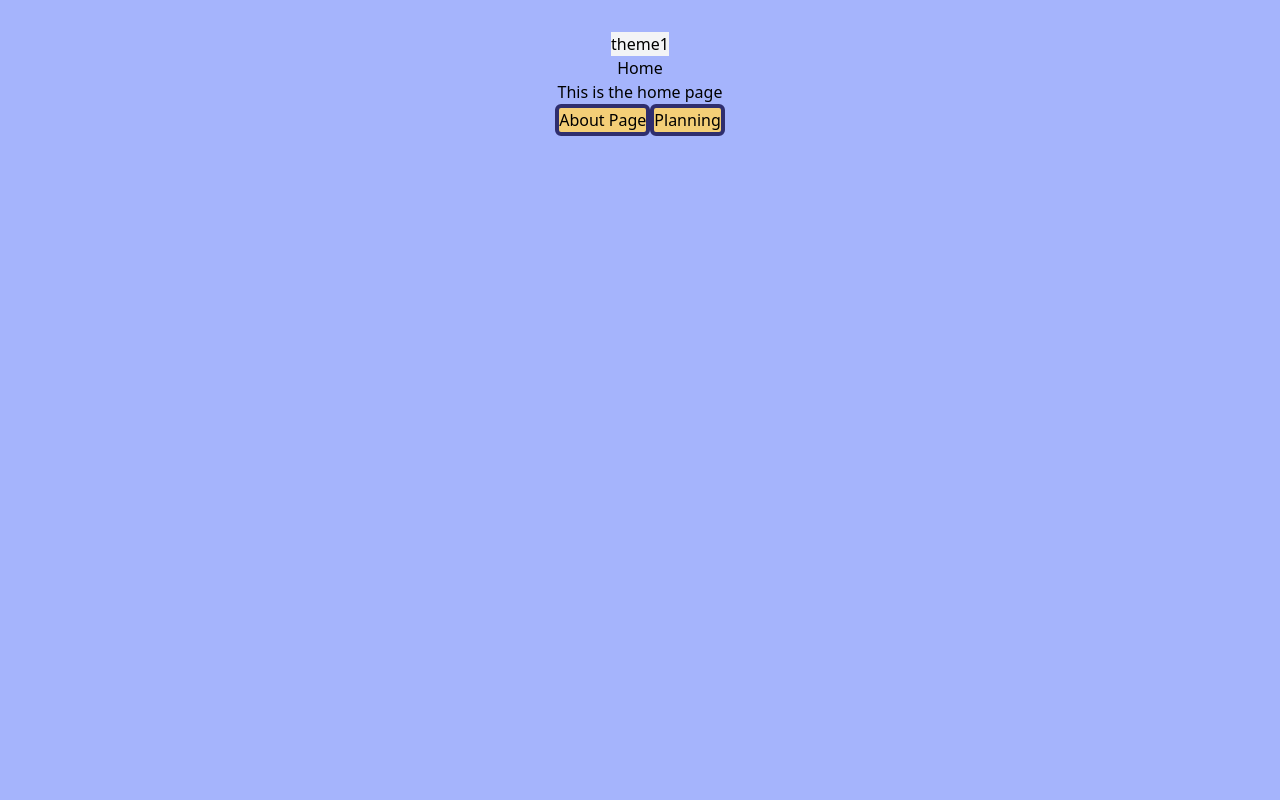
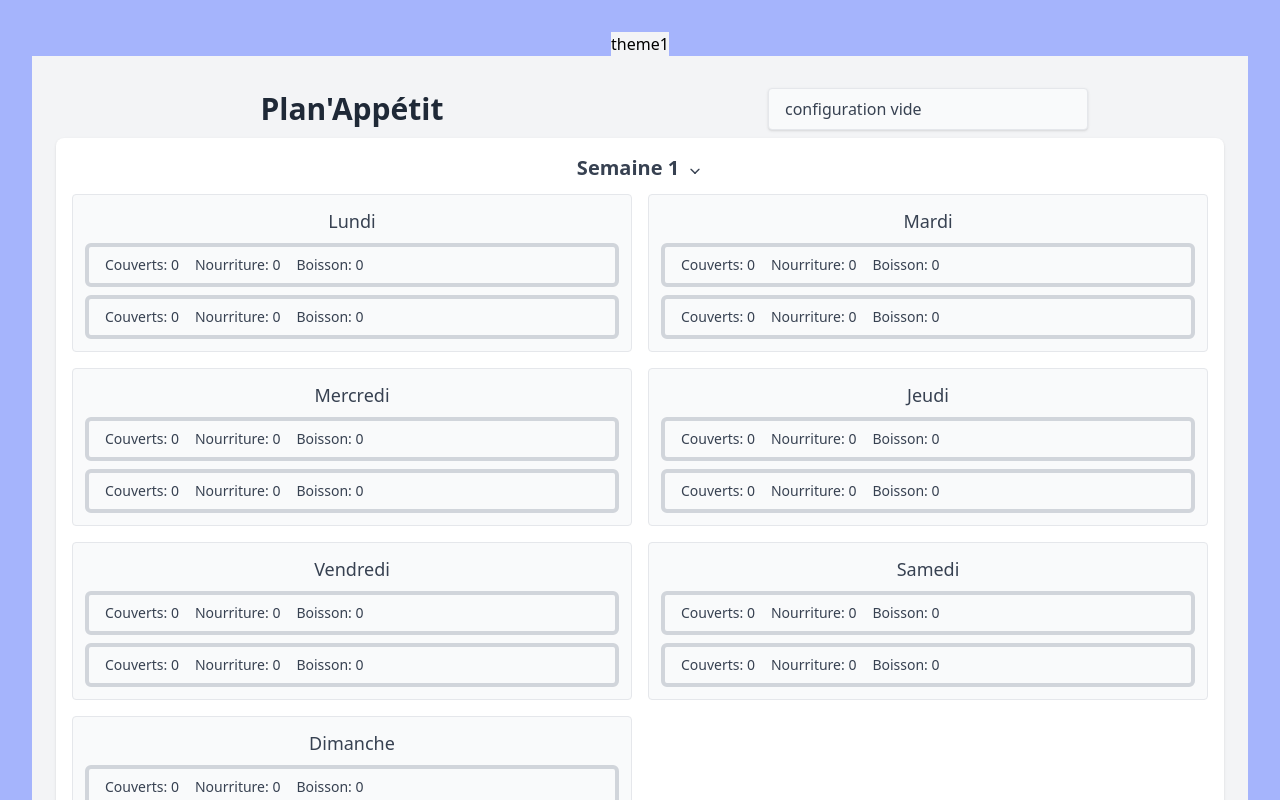
Before and after one commit to ArthurCouturier/plan-appetit, a React (Vite) app: page / in a window 1280 px wide. Shown: the top 800 px of the page. Built offline with nearby package versions, Linux system fonts and the light colour scheme.

Commit message:
fix: :fire: removed home page & about page

```diff
--- a/src/pages/About.tsx
+++ /dev/null
@@ -1,13 +0,0 @@
-import { Link } from "react-router-dom";
-
-export default function About() {
-    return (
-        <div>
-            <h1>About</h1>
-            <p>This is the about page</p>
-            <button className="rounded-md border-4 border-coutPurple bg-coutYellow">
-                <Link to="/">Home Page</Link>
-            </button>
-        </div>
-    )
-}
--- a/src/pages/Home.tsx
+++ /dev/null
@@ -1,16 +0,0 @@
-import { Link } from "react-router-dom";
-
-export default function Home() {
-    return (
-        <div>
-            <h1>Home</h1>
-            <p>This is the home page</p>
-            <button className="rounded-md border-4 border-coutPurple bg-coutYellow">
-                <Link to="/about">About Page</Link>
-            </button>
-            <button className="rounded-md border-4 border-coutPurple bg-coutYellow">
-                <Link to="/planning">Planning</Link>
-            </button>
-        </div>
-    )
-}
```
Also changed, not shown: src/routes.tsx (+0 -10 lines).
